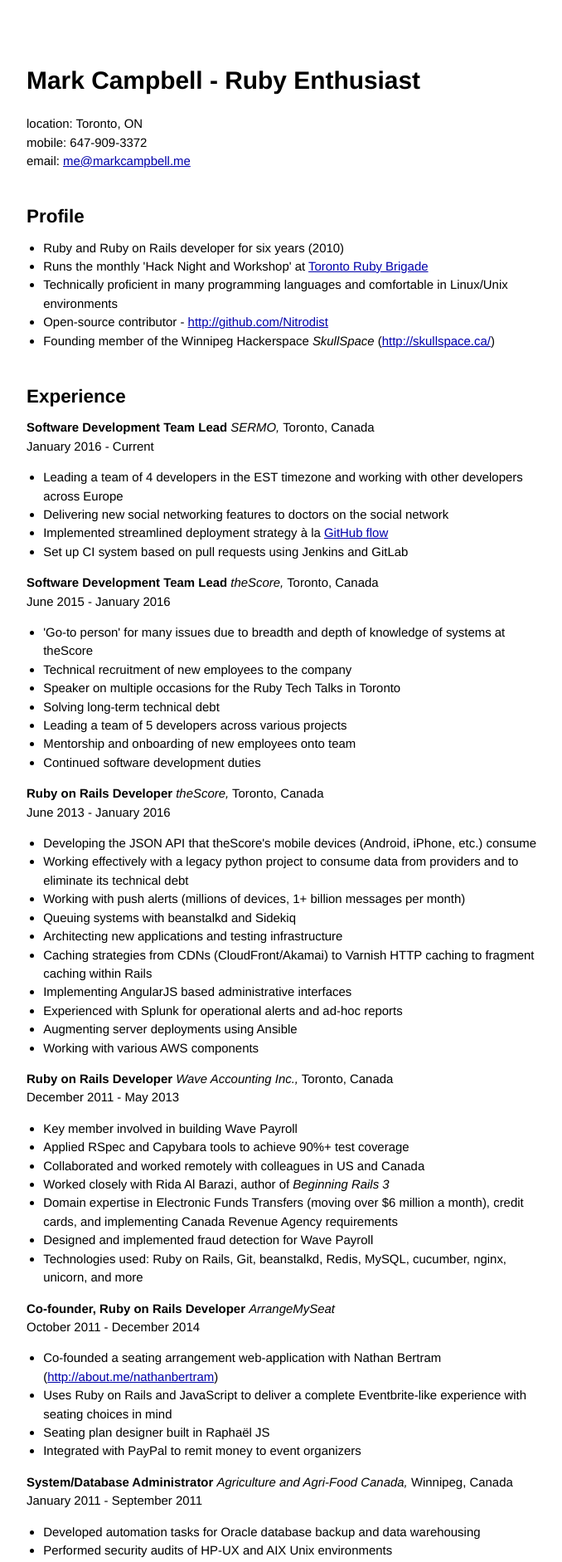
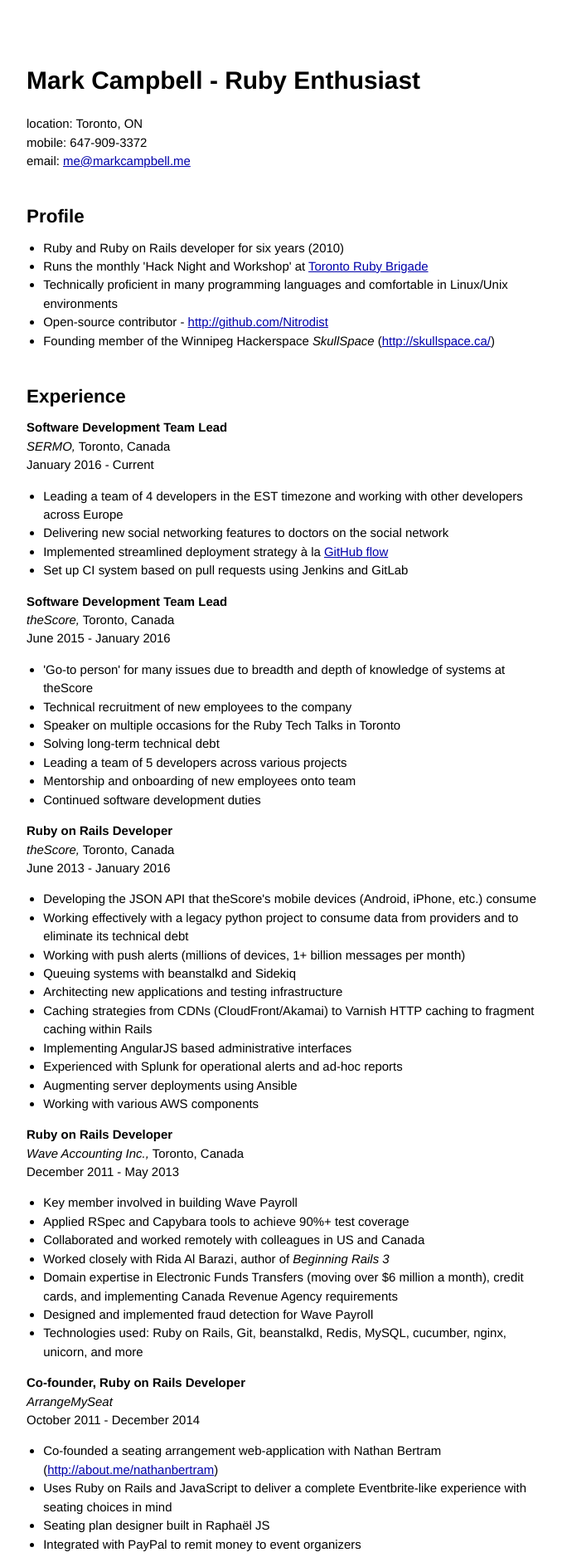
Before and after one commit to Nitrodist/markcampbell.me, a Jekyll site: the page built from resume.markdown, in a window 1280 px wide. Shown: the top 1882 px of the page at 83% size, without its empty margins (294-972 px from the left). Built offline with Jekyll 4.4.1, drawn with Linux system fonts in a browser that asks for light colours.

Commit message:
Update some page-break css for the resume

```diff
--- a/resume.markdown
+++ b/resume.markdown
@@ -19,19 +19,26 @@
 
 ## Experience
 
-**Software Development Team Lead**
-*SERMO,* Toronto, Canada
+<p style="page-break-before: initial">
+<strong>Software Development Team Lead</strong>
+<br>
+<em>SERMO,</em> Toronto, Canada
+<br>
 January 2016 - Current
+</p>
 
 * Leading a team of 4 developers in the EST timezone and working with other developers across Europe
 * Delivering new social networking features to doctors on the social network
 * Implemented streamlined deployment strategy à la [GitHub flow](http://scottchacon.com/2011/08/31/github-flow.html)
 * Set up CI system based on pull requests using Jenkins and GitLab
 
-
-**Software Development Team Lead**
-*theScore,* Toronto, Canada
+<p style="page-break-before: initial">
+<strong>Software Development Team Lead</strong>
+<br>
+<em>theScore,</em> Toronto, Canada
+<br>
 June 2015 - January 2016
+</p>
 
 * 'Go-to person' for many issues due to breadth and depth of knowledge of systems at theScore
 * Technical recruitment of new employees to the company
@@ -41,9 +48,13 @@
 * Mentorship and onboarding of new employees onto team
 * Continued software development duties
 
-**Ruby on Rails Developer**
-*theScore,* Toronto, Canada
+<p style="page-break-before: initial">
+<strong>Ruby on Rails Developer</strong>
+<br>
+<em>theScore,</em> Toronto, Canada
+<br>
 June 2013 - January 2016
+</p>
 
 * Developing the JSON API that theScore's mobile devices (Android, iPhone, etc.) consume
 * Working effectively with a legacy python project to consume data from providers and to eliminate its technical debt
@@ -56,9 +67,13 @@
 * Augmenting server deployments using Ansible
 * Working with various AWS components
 
-**Ruby on Rails Developer**
-*Wave Accounting Inc.,* Toronto, Canada
+<p style="page-break-before: initial">
+<strong>Ruby on Rails Developer</strong>
+<br>
+<em>Wave Accounting Inc.,</em> Toronto, Canada
+<br>
 December 2011 - May 2013
+</p>
 
 * Key member involved in building Wave Payroll
 * Applied RSpec and Capybara tools to achieve 90%+ test coverage
@@ -68,35 +83,50 @@
 * Designed and implemented fraud detection for Wave Payroll
 * Technologies used: Ruby on Rails, Git, beanstalkd, Redis, MySQL, cucumber, nginx, unicorn, and more
 
-**Co-founder, Ruby on Rails Developer**
-*ArrangeMySeat*
+<p style="page-break-before: initial">
+<strong>Co-founder, Ruby on Rails Developer</strong>
+<br>
+<em>ArrangeMySeat</em>
+<br>
 October 2011 - December 2014
+</p>
 
 * Co-founded a seating arrangement web-application with Nathan Bertram (<a href="http://about.me/nathanbertram">http://about.me/nathanbertram</a>)
 * Uses Ruby on Rails and JavaScript to deliver a complete Eventbrite-like experience with seating choices in mind
 * Seating plan designer built in Raphaël JS
 * Integrated with PayPal to remit money to event organizers
 
-**System/Database Administrator**
-*Agriculture and Agri-Food Canada,* Winnipeg, Canada
+<p style="page-break-before: always">
+<strong>System/Database Administrator</strong>
+<br>
+<em>Agriculture and Agri-Food Canada,</em> Winnipeg, Canada
+<br>
 January 2011 - September 2011
+</p>
 
 * Developed automation tasks for Oracle database backup and data warehousing
 * Performed security audits of HP-UX and AIX Unix environments
 * Exported End of Life products from obscure, proprietary formats to portable formats to ensure continued availability of data
 
-
-**Application Developer**
-*Manitoba Government, Air Services Branch,* Winnipeg, Canada
+<p style="page-break-before: initial">
+<strong>Application Developer</strong>
+<br>
+<em>Manitoba Government, Air Services Branch,</em> Winnipeg, Canada
+<br>
 May 2010 - August 2010
+</p>
 
 * Authored technical manual detailing systems used to run Air Ambulance, fire fighting, and chartered flight programs for developers and system administrators
 * Developed critical business application for aircraft flights, Transport Canada regulations, and Manitoba government requirements
 * Redesigned a critical recertification application and implemented in a 3 client – 1 server configuration for centralized data reporting
 
-**IT Consultant**
-*Extreme Computer Systems,* Minnesota, USA
+<p style="page-break-before: initial">
+<strong>IT Consultant</strong>
+<br>
+<em>Extreme Computer Systems,</em> Minnesota, USA
+<br>
 January 2009 - December 2014
+</p>
 
 * Configured, set up, and administered Cisco VoIP phone and data environments
 * Designed and created websites with Photoshop, C4D, and web-related languages
```
